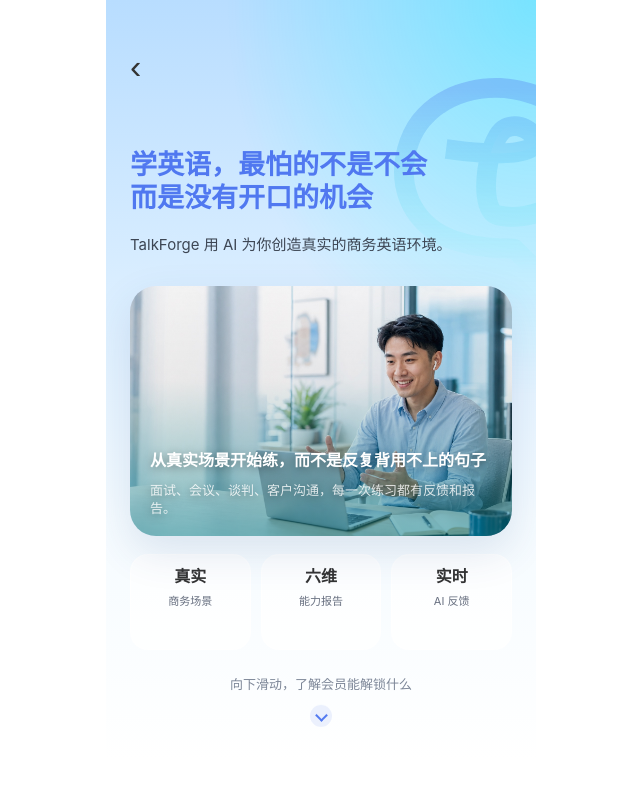
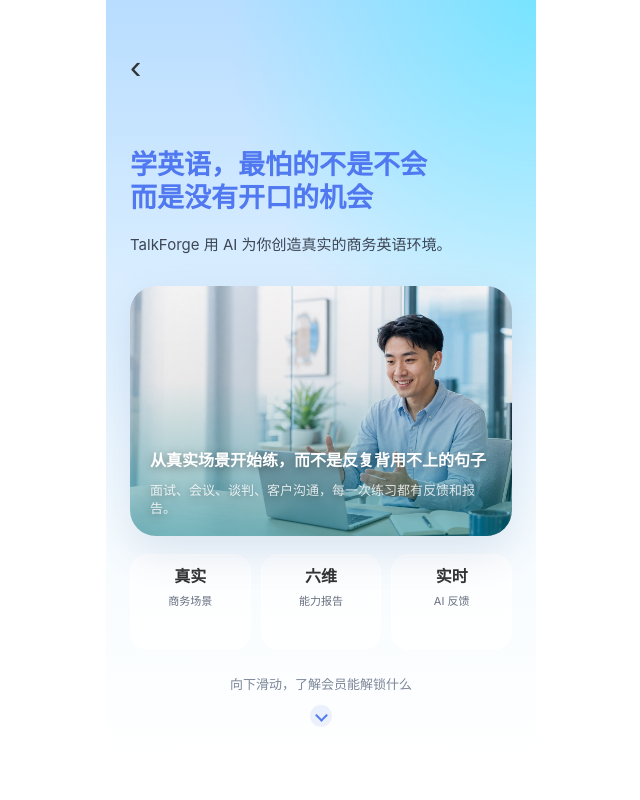
Before and after one commit to talkforge-ai/talkforge-member-web, a React (Create React App) app: page / in a window 1280 px wide. Shown: the top 800 px of the page, without its empty margins (319-959 px from the left). Built offline with nearby package versions, Linux system fonts and the light colour scheme.

Commit message:
Remove hero background logo

```diff
--- a/src/App.css
+++ b/src/App.css
@@ -239,16 +239,6 @@
   font-size: 34px;
   line-height: 44px;
   text-align: left;
-}
-
-.presale-hero-logo-bg {
-  position: absolute;
-  top: 78px;
-  right: -26px;
-  width: 168px;
-  height: auto;
-  opacity: 0.64;
-  pointer-events: none;
 }
 
 .presale-hero-content {
--- a/src/PresalePage.tsx
+++ b/src/PresalePage.tsx
@@ -1,6 +1,5 @@
 import React from "react";
 
-import logoImage from "./asset/logo.svg";
 import heroImage from "./asset/presale/hero.jpg";
 import dialogueImage from "./asset/presale/dialogue.jpg";
 import dailyPracticeImage from "./asset/presale/daily-practice.jpg";
@@ -142,12 +141,6 @@ const PresalePage: React.FC = () => {
         >
           ‹
         </button>
-        <img
-          className="presale-hero-logo-bg"
-          src={logoImage}
-          alt=""
-          aria-hidden="true"
-        />
 
         <div className="presale-hero-content">
           <h1>
```
